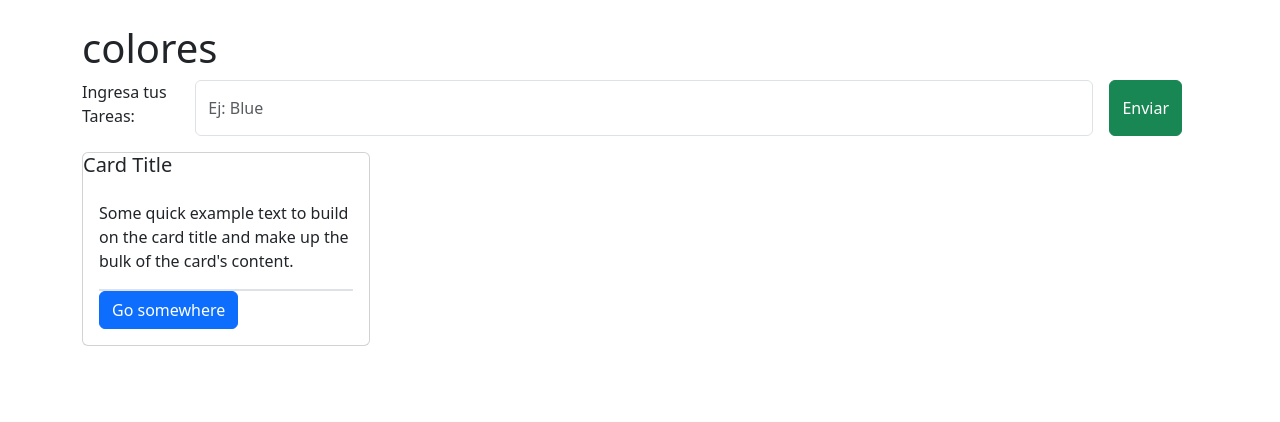
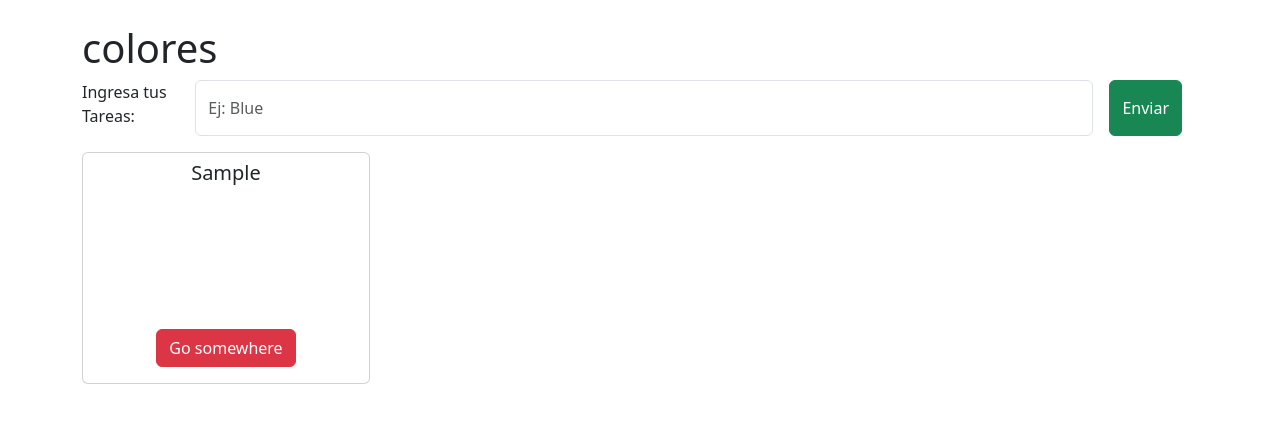
Before and after one commit to AdrianKarma/Clone-Paleta-Colores, a React (Vite) app: page / in a window 1280 px wide. Both pictures are taken after typing "Sample" into the empty fields and a click on the button "Enviar". Shown: the top 422 px of the page. Built offline with nearby package versions, Linux system fonts and the light colour scheme.

Commit message:
funcia el crear cards con colores

```diff
--- a/src/components/ItemColor.jsx
+++ b/src/components/ItemColor.jsx
@@ -3,18 +3,16 @@ import Card from 'react-bootstrap/Card';
 
 const ItemColor = (props) => {
     return (
-        <div>
-            {props.colores.map((elemenoColor, posicionColor)=>
-            <Card className='' key={posicionColor} style={{ width: '18rem' }}>
-            <Card.Title>Card Title</Card.Title>
-      <Card.Body>
+        <div className='d-flex flex-wrap justify-content-start'>
+            {props.colores.map((elementoColor, posicionColor)=>
+            <Card className=''  key={posicionColor} style={{ width: '18rem' }}>
+            <Card.Title className='text-center mt-2'>{elementoColor}</Card.Title>
 
-        <Card.Text>
-          Some quick example text to build on the card title and make up the
-          bulk of the card's content.
-        </Card.Text>
-        <div className='border red'></div>
-        <Button variant="primary">Go somewhere</Button>
+            <Card.Body className="d-flex flex-column justify-content-center align-items-center">
+            <div className="" style={{ backgroundColor: elementoColor, width: '100px', height: '100px', margin: '10px 0' }}></div>
+
+
+        <Button className="ml-auto" variant="danger">Go somewhere</Button>
       </Card.Body>
     </Card>
     )}
```
